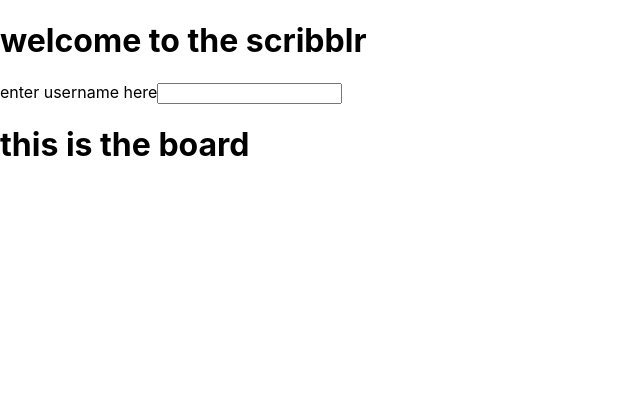
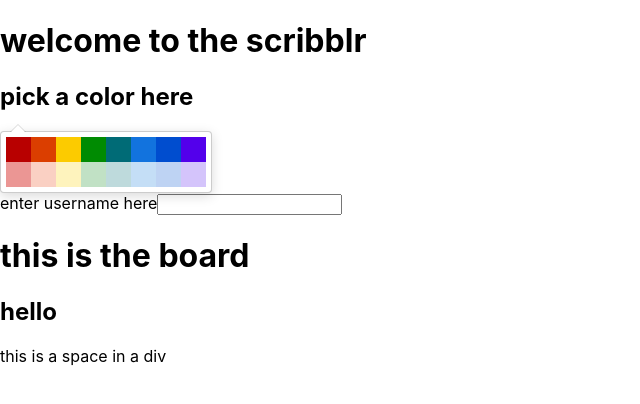
Before and after one commit to snacksident/react-coloring, a React (Create React App) app: page / in a window 1280 px wide. Shown: the top 404 px of the page, without its empty margins (0-640 px from the left). Built offline with nearby package versions, Linux system fonts and the light colour scheme.

Commit message:
add color picker

```diff
--- a/package.json
+++ b/package.json
@@ -7,6 +7,7 @@
     "@testing-library/react": "^13.1.1",
     "@testing-library/user-event": "^13.5.0",
     "react": "^18.1.0",
+    "react-color": "^2.19.3",
     "react-dom": "^18.1.0",
     "react-scripts": "5.0.1",
     "web-vitals": "^2.1.4"
--- a/src/App.js
+++ b/src/App.js
@@ -1,18 +1,27 @@
-import logo from './logo.svg';
-import './App.css';
-import Board from './components/Board';
+import './App.css'
+import Board from './components/Board'
+import ColorPicker from './components/ColorPicker'
+import { useState } from 'react'
 
 function App() {
+  //state vars
+  const [userName, setUserName] = useState('')
+
+
   return (
     <>
       <h1>welcome to the scribblr</h1>
+      <ColorPicker />
       <form>
         <label htmlFor='userName'>enter username here</label>
-        <input type="text"></input>
+        <input
+          type="text"
+          onChange={(e)=>setUserName(e.target.value)}
+        ></input>
       </form>
-      <Board />
+      <Board userName={userName}/>
     </>
-  );
+  )
 }
 
 export default App;
--- a/src/components/Board.js
+++ b/src/components/Board.js
@@ -1,10 +1,12 @@
 import Space from "./Space"
 
-export default function Board() {
+export default function Board({ userName }) {
     //state likely held here
     return(
         <>
         <h1>this is the board</h1>
+        <h2>hello {userName}</h2>
+        <Space />
         </>
     )
 }
--- /dev/null
+++ b/src/components/ColorPicker.js
@@ -0,0 +1,20 @@
+import { GithubPicker } from 'react-color'
+import { useState } from 'react'
+
+export default function ColorPicker() {
+    const [chosenColor,setChosenColor] = useState('#fff')
+
+    const handleColorChange = (color) => {
+        setChosenColor(color)
+    }
+
+    return(
+        <>
+            <h2>pick a color here</h2>
+            <GithubPicker
+                color={chosenColor}
+                onChange={handleColorChange}
+            />
+        </>
+    )
+}
```
Also changed, not shown: 2 other files (tests, documents, lock files or other folders).
